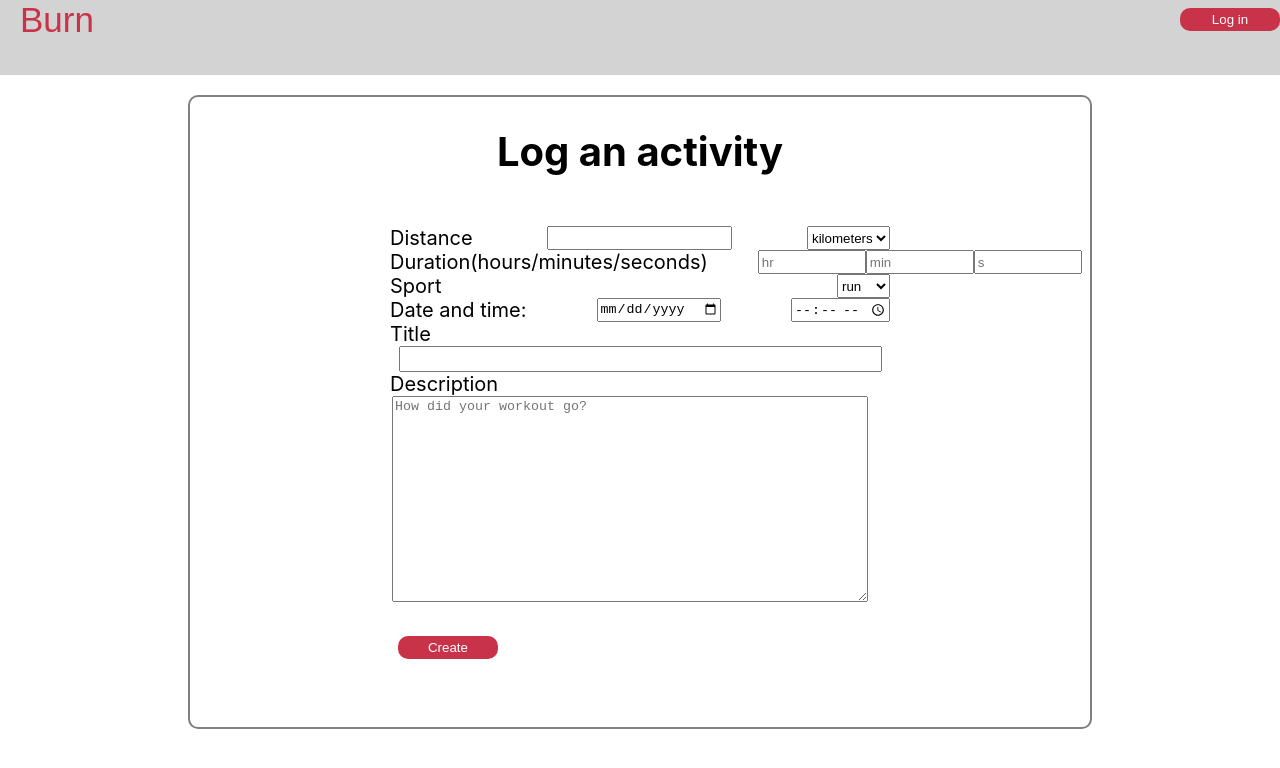
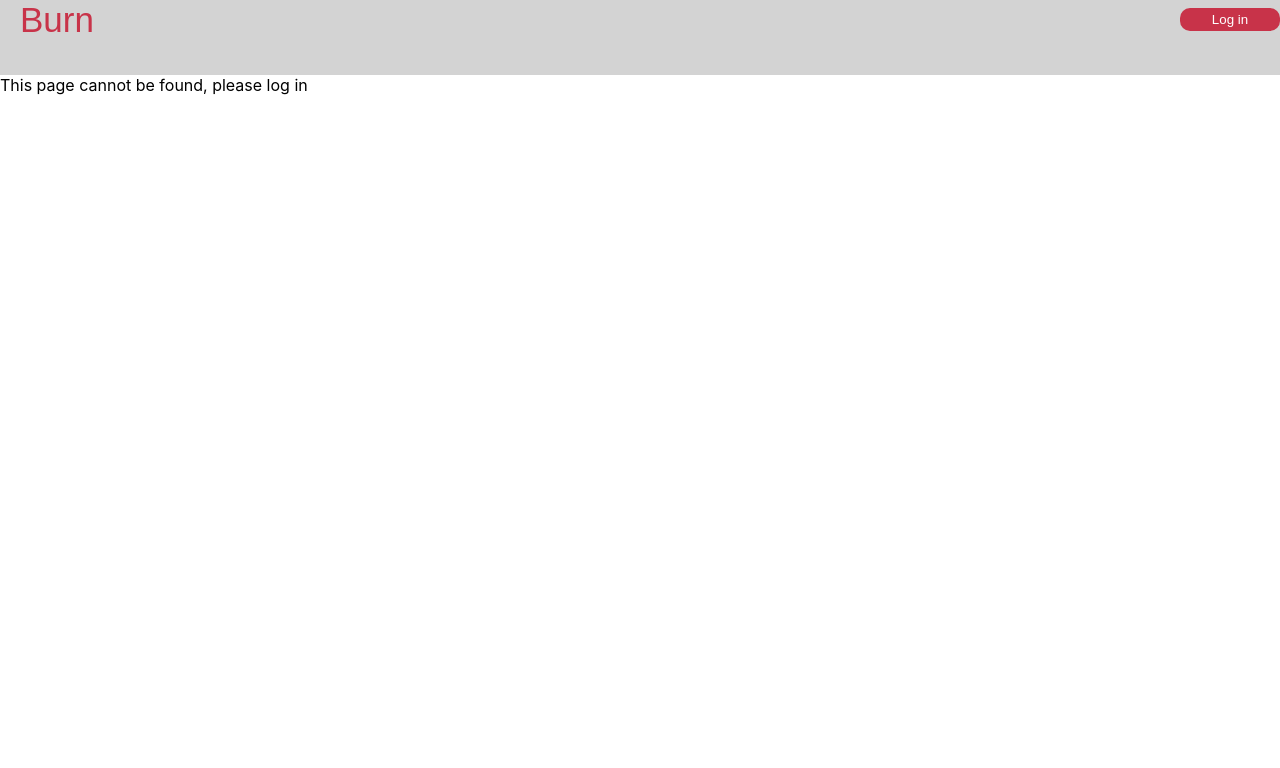
Before and after one commit to Doan111/Final-project, a React (Create React App) app in the folder frontend/: page /activity in a window 1280 px wide. Shown: the top 768 px of the page. Built offline with nearby package versions, Linux system fonts and the light colour scheme.

Commit message:
fixing Error message and access

```diff
--- a/frontend/src/components/Error.js
+++ b/frontend/src/components/Error.js
@@ -1,7 +1,7 @@
 import styled from "styled-components";
 
 const Error = () => {
-  return <>This page cannot be found</>;
+  return <>This page cannot be found, please log in</>;
 };
 
 export default Error;
--- a/frontend/src/components/Profile.js
+++ b/frontend/src/components/Profile.js
@@ -5,23 +5,23 @@ import { useAuth0 } from "@auth0/auth0-react";
 const Profile = () => {
   const { user, isAuthenticated } = useAuth0();
   return (
+    <>
+      {isAuthenticated ? (
         <Wrapper>
           <InfoContainer>
-        {isAuthenticated ? (
-          <>
             <Image src={user.picture} alt={user.name} />
             <Name> {user.nickname}</Name>
-          </>
+          </InfoContainer>
+        </Wrapper>
       ) : (
         <Error />
       )}
-      </InfoContainer>
-    </Wrapper>
+    </>
   );
 };
 
 const InfoContainer = styled.div`
-    margin-top:50px;
+  margin-top: 50px;
   border: solid 2px black;
   width: 400px;
   height: 400px;
@@ -36,8 +36,8 @@ const InfoContainer = styled.div`
 `;
 
 const Name = styled.div`
-font-size:20px;
-font-weight:bold;
+  font-size: 20px;
+  font-weight: bold;
 `;
 
 const Image = styled.img`
--- a/frontend/src/components/UploadActivity.js
+++ b/frontend/src/components/UploadActivity.js
@@ -1,7 +1,9 @@
 import styled from "styled-components";
 import { useState } from "react";
-
+import { useAuth0 } from "@auth0/auth0-react";
+import Error from "./Error";
 const UploadActivity = () => {
+  const { user, isAuthenticated } = useAuth0();
   const [formData, setFormData] = useState({ unit: "kilometers" });
   const [distance, setDistance] = useState(["kilometers", "meters", "miles"]);
   const [duration, setDuration] = useState([
@@ -10,7 +12,7 @@ const UploadActivity = () => {
     { id: "duration-seconds", name: "s" },
   ]);
   const [sport, setSport] = useState(["run", "swim", "bike"]);
-  const [selectedPizza, setSelectedPizza] = useState([]);
+
   const handleChange = (key, value) => {
     setFormData({
       ...formData,
@@ -18,13 +20,16 @@ const UploadActivity = () => {
     });
   };
   return (
+    <>
+      {isAuthenticated ? (
         <Form>
           <Title>Log an activity</Title>
           <InputContainer>
             <Label htmlFor="distance">Distance </Label>
 
             <Input
-          type="text"
+              min="0"
+              type="number"
               id="distance"
               onChange={(e) => handleChange(e.target.id, e.target.value)}
             />
@@ -47,9 +52,10 @@ const UploadActivity = () => {
             {duration.map((unit) => {
               return (
                 <InputDate
+                  min="0"
                   placeholder={unit.name}
                   key={unit.id}
-              type="text"
+                  type="number"
                   id={unit.id}
                   onChange={(e) => handleChange(e.target.id, e.target.value)}
                 />
@@ -107,11 +113,15 @@ const UploadActivity = () => {
             Create{" "}
           </Create>
         </Form>
+      ) : (
+        <Error />
+      )}
+    </>
   );
 };
 const Create = styled.button`
-    position:relative;
-    right:430px;
+  position: relative;
+  right: 430px;
   width: 100px;
   text-decoration: none;
   color: white;
```
Lines whose indentation alone changed are shown as unchanged.
